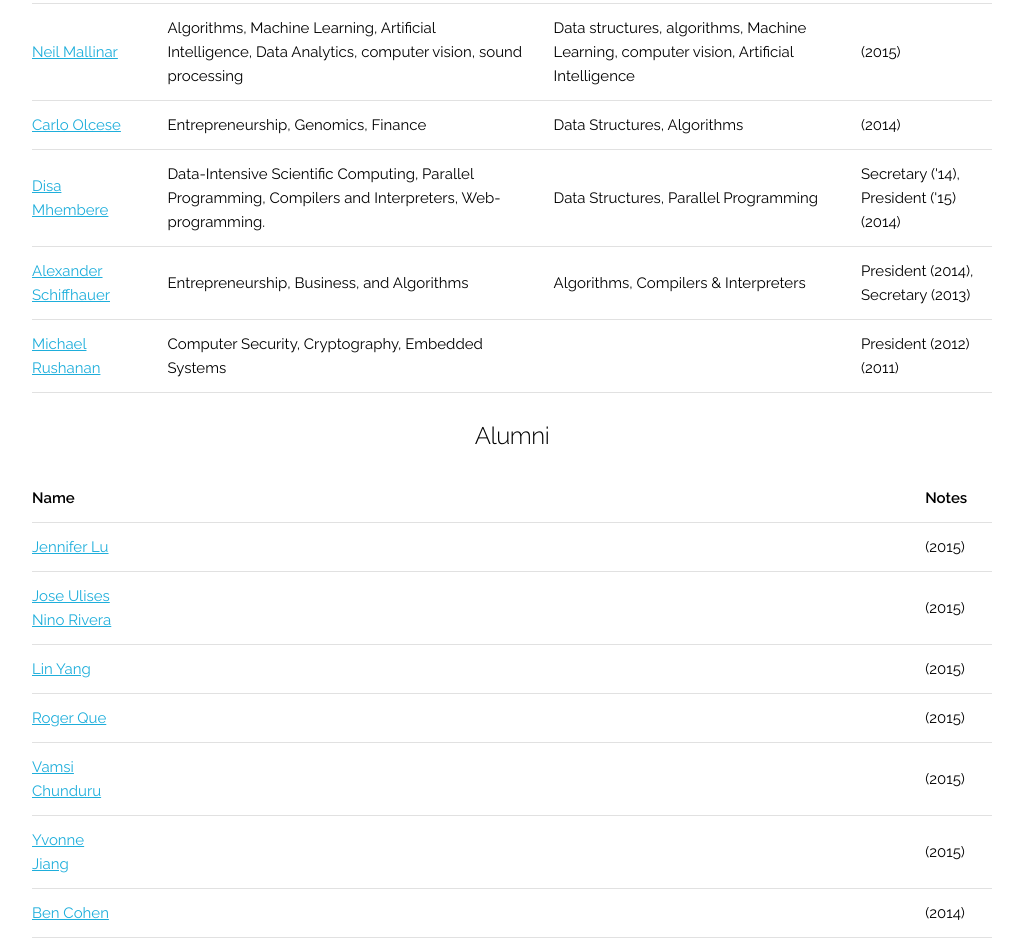
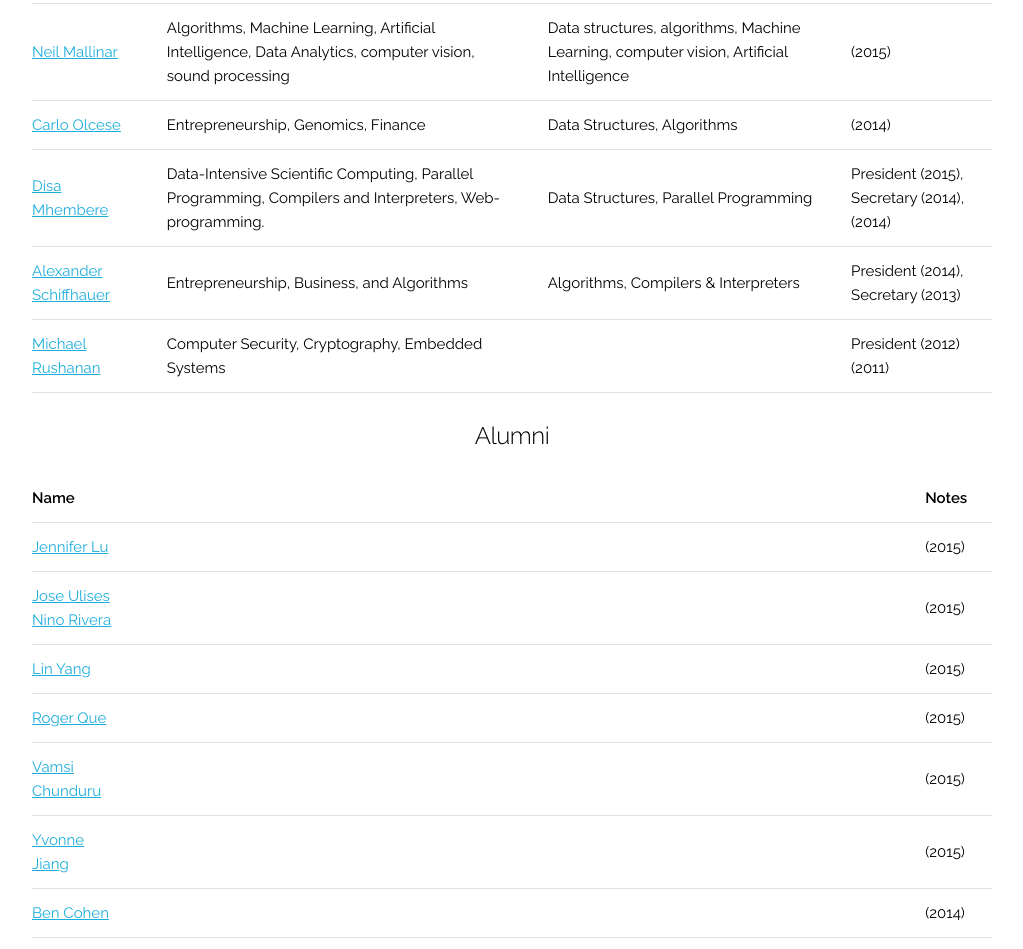
Before and after one commit to upejhu/upe.github.io, a plain HTML site: page members.html in a window 1280 px wide. Shown: the part 886-1835 px from the top of the page, without its empty margins (128-1151 px from the left). Drawn offline with Linux system fonts and the light colour scheme.

Commit message:
Website update

```diff
--- a/members.html
+++ b/members.html
@@ -98,7 +98,7 @@
 <tr><td><a href='members/disa_mhembere.html'>Disa Mhembere</a></td>
 <td>Data-Intensive Scientific Computing, Parallel Programming, Compilers and Interpreters, Web-programming.</td>
 <td>Data Structures, Parallel Programming</td>
-<td>Secretary ('14), President ('15)  (2014)</td></tr>
+<td>President (2015), Secretary (2014),   (2014)</td></tr>
 <tr><td><a href='members/alexander_schiffhauer.html'>Alexander Schiffhauer</a></td>
 <td>Entrepreneurship, Business, and Algorithms</td>
 <td>Algorithms, Compilers &amp; Interpreters</td>
```
